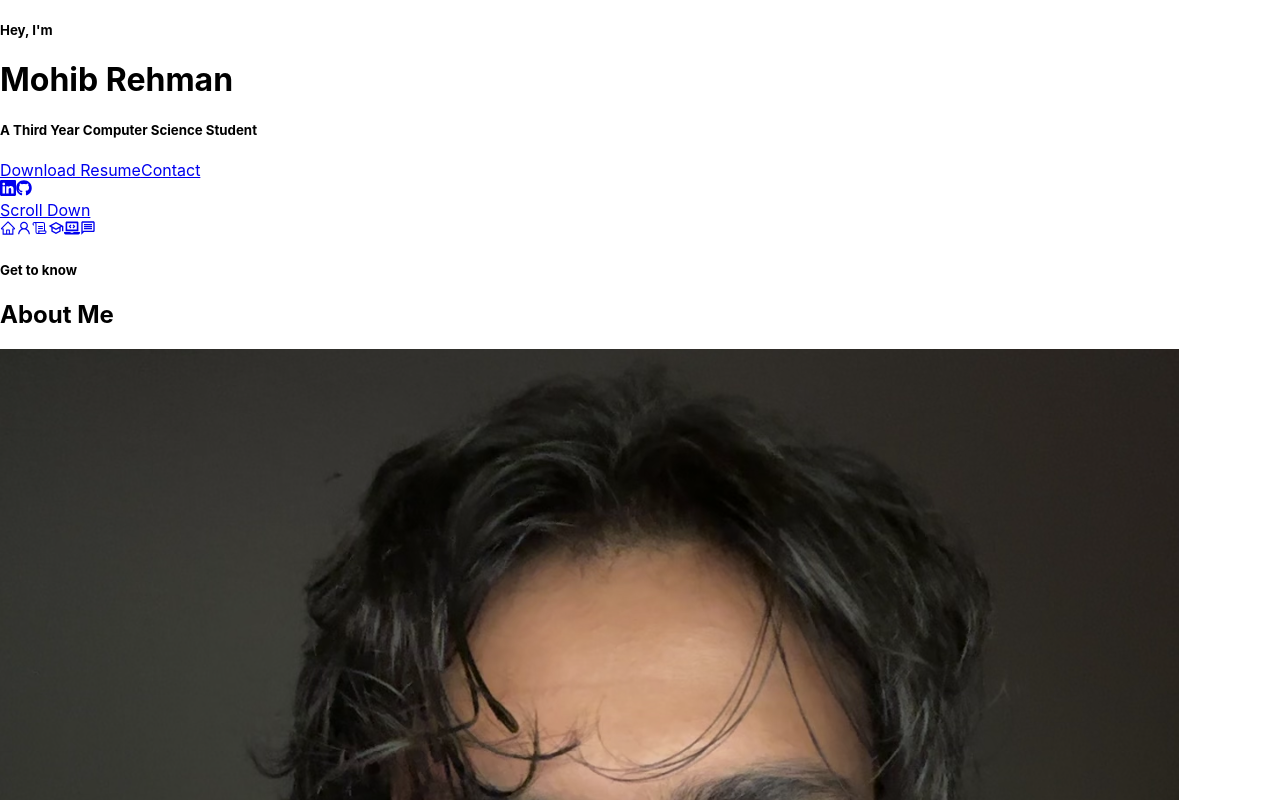
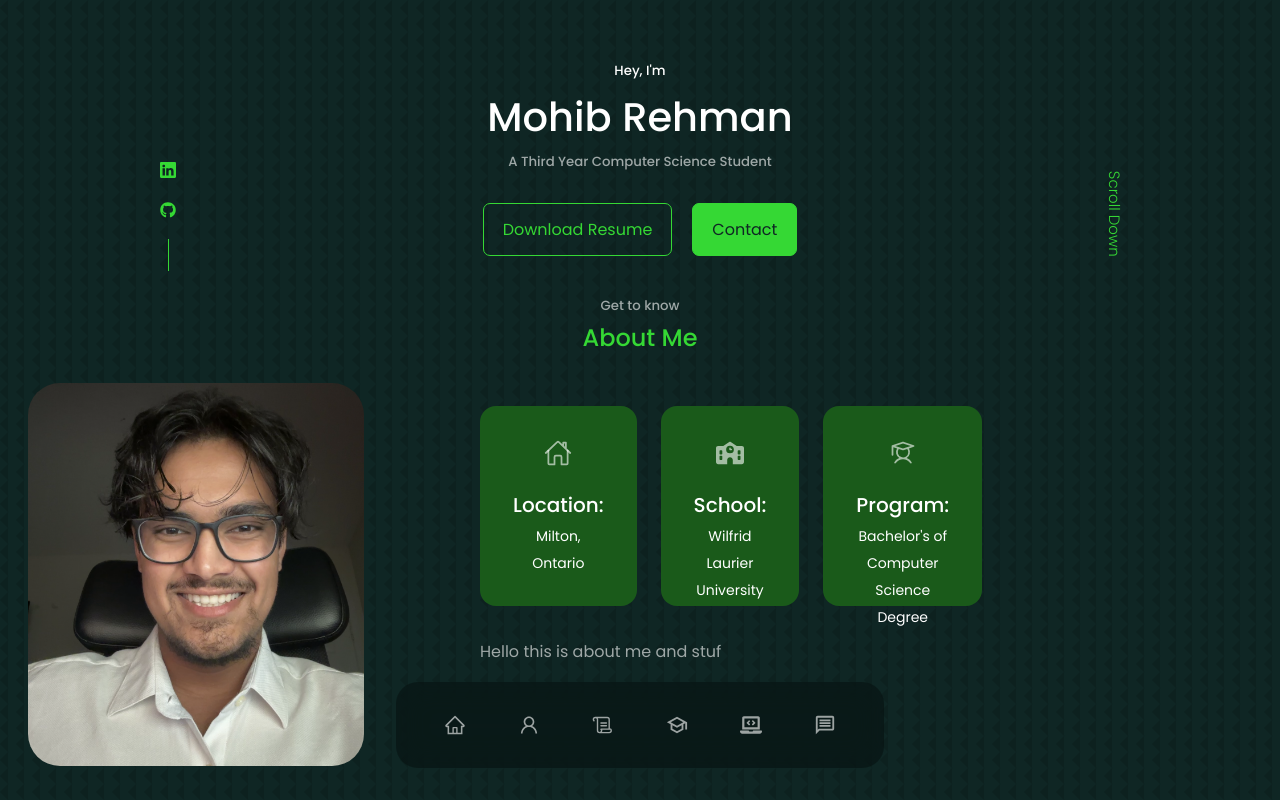
Before and after one commit to ImJehtts/Mohib-Website, a React (Create React App) app in the folder frontend/: page / in a window 1280 px wide. Shown: the top 800 px of the page. Built offline with nearby package versions, Linux system fonts and the light colour scheme.

Commit message:
CSS files so far
Didn't add these first time cause was considering changes but might as well save progress.

```diff
--- a/frontend/src/components/About/About.css
+++ b/frontend/src/components/About/About.css
@@ -0,0 +1,66 @@
+#About{
+    margin-top: -425px;
+}
+
+.about__container {
+    display: grid;
+    grid-template-columns: 35% 50%;
+    gap: 15%;
+}
+
+.about__me{
+    width: 100%;
+    aspect-ratio: 1/1;
+    border-radius: 32px;
+    display: grid;
+    place-items: center;
+}
+
+.about__me-photo{
+    border-radius: 32px;
+    overflow: hidden;
+    transform: translateX(28px);
+}
+
+.about__cards{
+    display: grid;
+    grid-template-columns: repeat(3, 1fr);
+    gap: 24px;
+}
+
+.about__card{
+    background: var(--color-bg-variant);
+    border: 1px solid transparent;
+    border-radius: 16px;
+    padding: 32px;
+    text-align: center;
+    transition: var(--transition);
+    height: 25vh;
+}
+
+.about__card:hover{
+    background: transparent;
+    border-color: var(--color-primary-variant);
+    cursor: default;
+    color: var(--color-primary);
+}
+
+.about__icon {
+    color: var(--color-light);
+    font-size: 28px;
+    margin-bottom: 12px;
+}
+
+.about__card h5{
+    font-size: 20px;
+}
+
+.about__card small{
+    font-size: 14px;
+    color: var(--color-white);
+}
+
+.about__content p {
+    margin: 32px 0 42px;
+    color: var(--color-light);
+}
--- a/frontend/src/components/Header/Header.css
+++ b/frontend/src/components/Header/Header.css
@@ -0,0 +1,51 @@
+header {
+    height: 90vh;
+    padding-top: 60px;
+    display: flex;
+    flex-direction: column;
+    align-items: center;
+    align-items: center;
+}
+
+.header__container {
+    text-align: center;
+    height: auto;
+    position: relative;
+}
+
+
+/**/
+.cta{
+    margin-top: 30px;
+    display: flex;
+    gap: 20px;
+    justify-content: center;
+}
+
+/**/
+.header__socials{
+    display: flex;
+    flex-direction: column;
+    align-items: center;
+    gap: 13px;
+    position: absolute;
+    left: 0;
+    bottom: -15px;
+}
+
+.header__socials::after{
+    content: "";
+    width: 1px;
+    height: 32px;
+    background: var(--color-primary);
+}
+
+/**/
+.scroll__down{
+    position: absolute;
+    right: -36.8px;
+    bottom: 30px;
+    transform: rotate(90deg);
+    font-weight: 200;
+    font-size: 15px;
+}
--- a/frontend/src/components/Nav/Nav.css
+++ b/frontend/src/components/Nav/Nav.css
@@ -0,0 +1,28 @@
+nav{
+    background: rgba(0, 0, 0, 0.3);
+    width: max-content;
+    display: block;
+    padding: 16px 32px;
+    z-index: 2;
+    position: fixed;
+    left: 50%;
+    transform: translateX(-50%);
+    bottom: 32px;
+    display: flex;
+    gap: 20px;
+    border-radius: 22px;
+    backdrop-filter: blur(15px);
+}
+
+nav a {
+    background: transparent;
+    padding: 16px;
+    border-radius: 50%;
+    display: flex;
+    color: var(--color-light);
+    font-size: 22px;
+}
+
+nav a:hover{
+    background: rgba(0, 0, 0, 0.3);
+}
--- a/frontend/src/components/Skills/Skills.css
+++ b/frontend/src/components/Skills/Skills.css
@@ -0,0 +1,40 @@
+#Skills{
+    margin-top: -150px;
+}
+
+.skills__container{
+    display: grid;
+    grid-template-columns: 1fr 1fr;
+    gap: 32px;
+    transform: translateX(280px);
+}
+
+.skills__container > div{
+    background: var(--color-bg-variant);
+    padding: 40px 80px;
+    border-radius: 32px;
+    border: 1px solid transparent;
+    transition: var(--transition);
+}
+
+.skills__container > div:hover{
+    background: transparent;
+    border-color: var(--color-primary-variant);
+    cursor: default;
+}
+
+.skills__container > div h3{
+    text-align: center;
+    margin-bottom: 32px;
+}
+
+.skills__content{
+    display: grid;
+    grid-template-columns: 1fr 1fr;
+    row-gap: 32px;
+}
+
+.skills__details{
+    display: flex;
+    gap: 16px;
+}
--- a/frontend/src/index.css
+++ b/frontend/src/index.css
@@ -1,13 +1,117 @@
-body {
+@import url('https://fonts.googleapis.com/css2?family=Poppins:wght@300;400;500;600&display=swap');
+
+
+*{
   margin: 0;
-  font-family: -apple-system, BlinkMacSystemFont, 'Segoe UI', 'Roboto', 'Oxygen',
-    'Ubuntu', 'Cantarell', 'Fira Sans', 'Droid Sans', 'Helvetica Neue',
-    sans-serif;
-  -webkit-font-smoothing: antialiased;
-  -moz-osx-font-smoothing: grayscale;
+  padding: 0;
+  border: 0;
+  outline: 0;
+  box-sizing: border-box;
+  list-style: 0;
+  text-decoration: 0;
+    user-select: none;
 }
 
-code {
-  font-family: source-code-pro, Menlo, Monaco, Consolas, 'Courier New',
-    monospace;
+:root{
+  --color-bg: #0f2624;
+  --color-bg-variant: #1a5a1a;
+  --color-primary: #35d834;
+  --color-primary-variant: rgba(77,255,77,0.4);
+  --color-white: #fff;
+  --color-light: rgba(255,255,255,0.6);
+
+  --transition: all 400ms ease;
+
+  --container-width-lg: 75%;
+  --container-width-md: 86%;
+  --container-width-sm: 90%;
 }
+
+html {
+  scroll-behavior: smooth;
+}
+
+::-webkit-scrollbar{
+  display: none;
+}
+
+body{
+  font-family: "Poppins", sans-serif;
+  background: var(--color-bg);
+  color: var(--color-white);
+  line-height: 1.7;
+  background-image: url(../src/Assets/bg-texture.png);
+
+}
+
+/* */
+
+.container {
+  width: var(--container-width-lg);
+  width: 0 auto;
+}
+
+h1,h2,h3,h4,h5{
+  font-weight: 500;
+}
+
+h1{
+  font-size: 40px;
+}
+
+section{
+  margin-top: -400px;
+  height: 100vh;
+}
+
+section > h2,
+section > h5{
+  text-align: center;
+  color: var(--color-light);
+}
+
+section > h2{
+  color: var(--color-primary);
+  margin-bottom: 48px;
+}
+
+.text-light{
+  color: var(--color-light);
+}
+
+a{
+  color: var(--color-primary);
+  transition: var(--transition);
+}
+
+a:hover{
+  color: var(--color-white);
+}
+
+.btn{
+  width: max-content;
+  display: inline-block;
+  color: var(--color-primary);
+  padding: 12px 19px;
+  border-radius: 7px;
+  cursor: pointer;
+  border: 1px solid var(--color-primary);
+  transition: var(--transition);
+}
+
+.btn:hover{
+  background: var(--color-white);
+  color: var(--color-bg);
+  border-color: transparent;
+}
+
+.btn-primary{
+  background: var(--color-primary);
+  color: var(--color-bg);
+}
+
+img{
+  display: block;
+  width: 100%;
+  object-fit: cover;
+}
```
